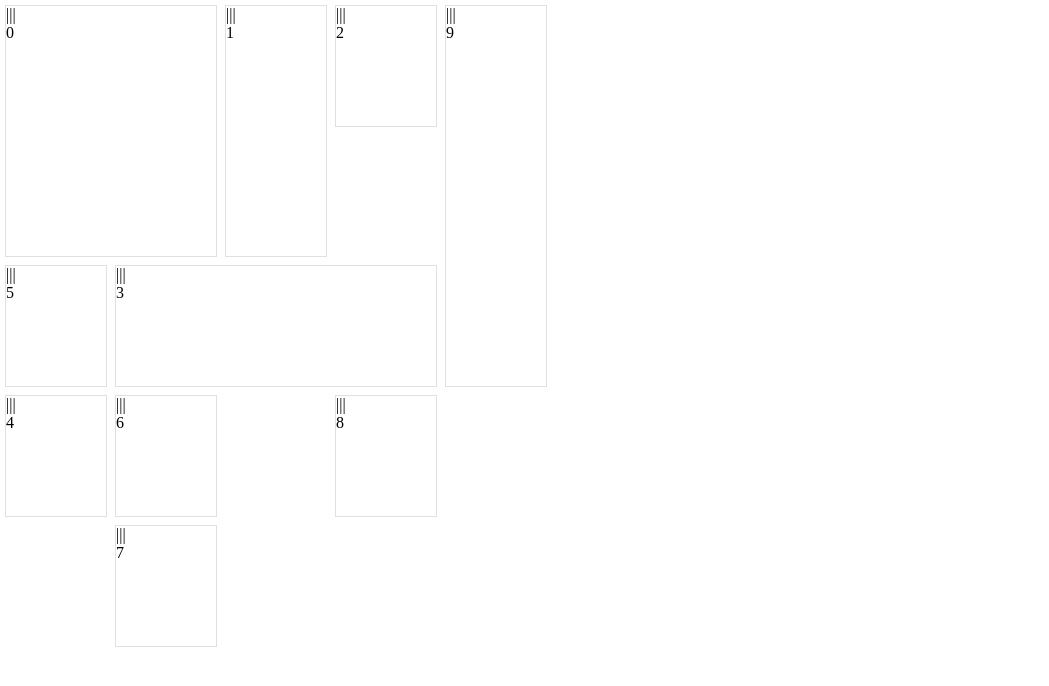
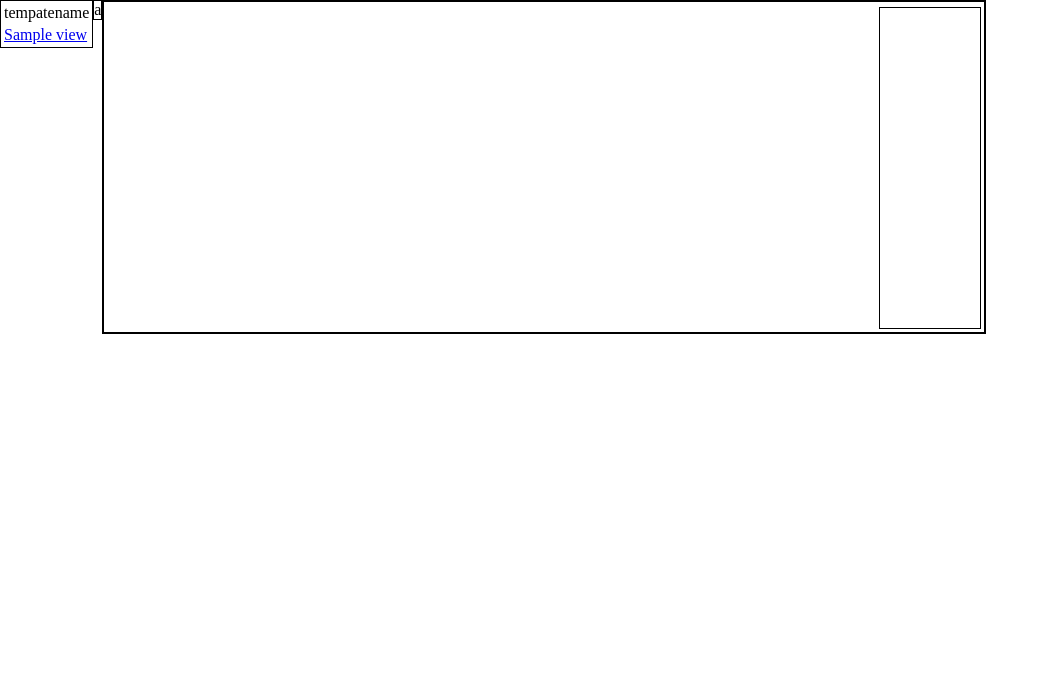
Before and after one commit to jongking/jfun, a PHP site: page / in a window 1280 px wide. Shown: the top 686 px of the page, without its empty margins (0-1049 px from the left). Run offline with PHP 8.4, Linux system fonts and the light colour scheme; tables that the repository leaves empty or names only in its code hold one stand-in row (values such as "Sample post").

Commit message:
use Gridster to crate editer

```diff
--- a/index.php
+++ b/index.php
@@ -21,79 +21,64 @@ $modelDtl = $viewObj->get('templatename');
     <script>
         var gridster;
         $(function(){
-            gridster = $(".gridster ul").gridster({    //通过jquery选择DOM实现gridster
-                widget_base_dimensions: [100, 120],    //模块的宽高 [宽,高]
+            gridster = $(".gridster").gridster({    //通过jquery选择DOM实现gridster
+                widget_selector:'div',
+                widget_base_dimensions: [100, 100],    //模块的宽高 [宽,高]
                 widget_margins: [5, 5]    //模块的间距 [上下,左右]
             }).data('gridster');
+//            gridster.disable();
+//                gridster.enable();
+
+            var $accordion = $(".accordion-group > div");
+            $accordion.hide();
+            $accordion.attr("data-turnon", "False");
+            $(".accordion-group").click(function(){
+                var $this = $(this);
+                if($this.attr("data-turnon") == "True"){
+                    $this.find("div").hide();
+                    $this.attr("data-turnon", "False");
+                }
+                else{
+                    $this.find("div").show();
+                    $this.attr("data-turnon", "True");
+                }
+            });
         });
     </script>
     <style>
-        .gridster ul{margin:0;}
-        .gridster ul li{list-style-type:none;border:1px solid #e0e0e0;}
+        .gridster{border:1px solid #000000;}
+        .gridster div{border:1px solid #000000;}
+        .container{float:left; border: 1px solid #000000;}
+        .accordion-group{
+            cursor: pointer;}
     </style>
 </head>
 <body>
-<div class="gridster">
-    <ul>
-        <li data-row="1" data-col="1" data-sizex="2" data-sizey="2">
-            <!-- 这里写了一个header，对应配置里面的handle，鼠标落到header上面可以拖，而不是整个块 -->
-            <header>|||</header>
-            0
-        </li>
-        <li data-row="1" data-col="3" data-sizex="1" data-sizey="2">
-            <header>|||</header>
-            1
-        </li>
-        <li data-row="1" data-col="4" data-sizex="1" data-sizey="1">
-            <header>|||</header>
-            2
-        </li>
-        <li data-row="3" data-col="2" data-sizex="3" data-sizey="1">
-            <header>|||</header>
-            3
-        </li>
-        <li data-row="4" data-col="1" data-sizex="1" data-sizey="1">
-            <header>|||</header>
-            4
-        </li>
-        <li data-row="3" data-col="1" data-sizex="1" data-sizey="1">
-            <header>|||</header>
-            5
-        </li>
-        <li data-row="4" data-col="2" data-sizex="1" data-sizey="1">
-            <header>|||</header>
-            6
-        </li>
-        <li data-row="5" data-col="2" data-sizex="1" data-sizey="1">
-            <header>|||</header>
-            7
-        </li>
-        <li data-row="4" data-col="4" data-sizex="1" data-sizey="1">
-            <header>|||</header>
-            8
-        </li>
-        <li data-row="1" data-col="5" data-sizex="1" data-sizey="3">
-            <header>|||</header>
-            9
-        </li>
-    </ul>
+<div class="container">
+    <table>
+        <tr>
+            <td>tempatename</td>
+        </tr>
+        <?php foreach ($modelDtl as $valueDtl) { ?>
+            <tr>
+                <td><a href="index.php?view=<?= $valueDtl['templatename'] ?>"><?= $valueDtl['templatename'] ?></a></td>
+            </tr>
+        <?php } ?>
+    </table>
 </div>
-<!--<div style="float:left; border: 1px solid #000000;">-->
-<!--    <table>-->
-<!--        <tr>-->
-<!--            <td>tempatename</td>-->
-<!--        </tr>-->
-<!--        --><?php //foreach ($modelDtl as $valueDtl) { ?>
-<!--            <tr>-->
-<!--                <td><a href="index.php?view=--><?//= $valueDtl['templatename'] ?><!--">--><?//= $valueDtl['templatename'] ?><!--</a></td>-->
-<!--            </tr>-->
-<!--        --><?php //} ?>
-<!--    </table>-->
-<!--</div>-->
-<!--<div data-row="1" data-col="3" data-sizex="1" data-sizey="2">-->
-<!---->
-<!--</div>-->
-<!--<div style="float:left; border: 1px solid #000000;">-->
-<!--    --><?php //print_r($viewObj->getTemplate(Route::$view)); ?>
-<!--</div>-->
+<div class="container">
+    <div class="accordion-group">
+        a
+        <div>b</div>
+        <div>c</div>
+        <div>d</div>
+    </div>
+</div>
+<div class="container">
+    <div class="gridster">
+        <div data-row="1" data-col="8" data-sizex="1" data-sizey="3">
+            <?php print_r($viewObj->getTemplate(Route::$view)); ?>
+        </div>
+    </div>
+</div>
 </body>
```
